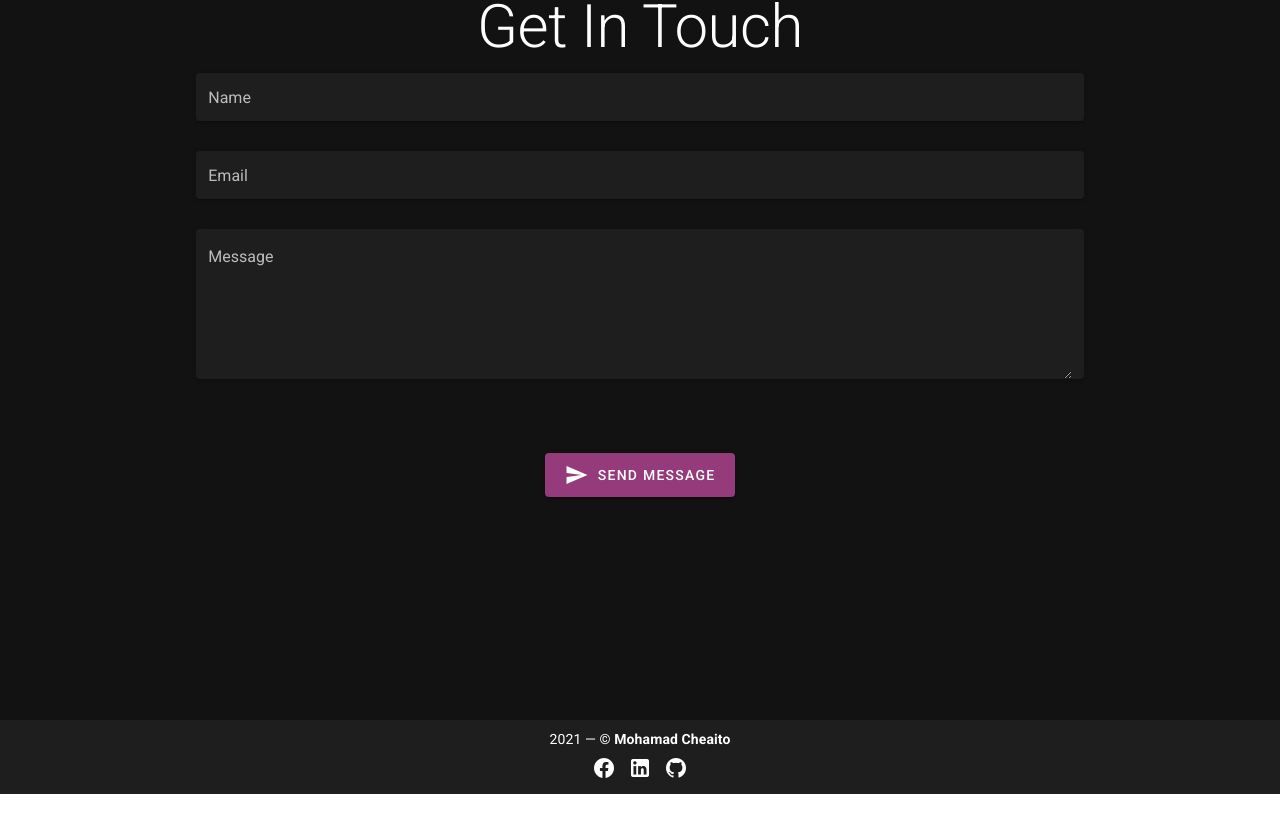
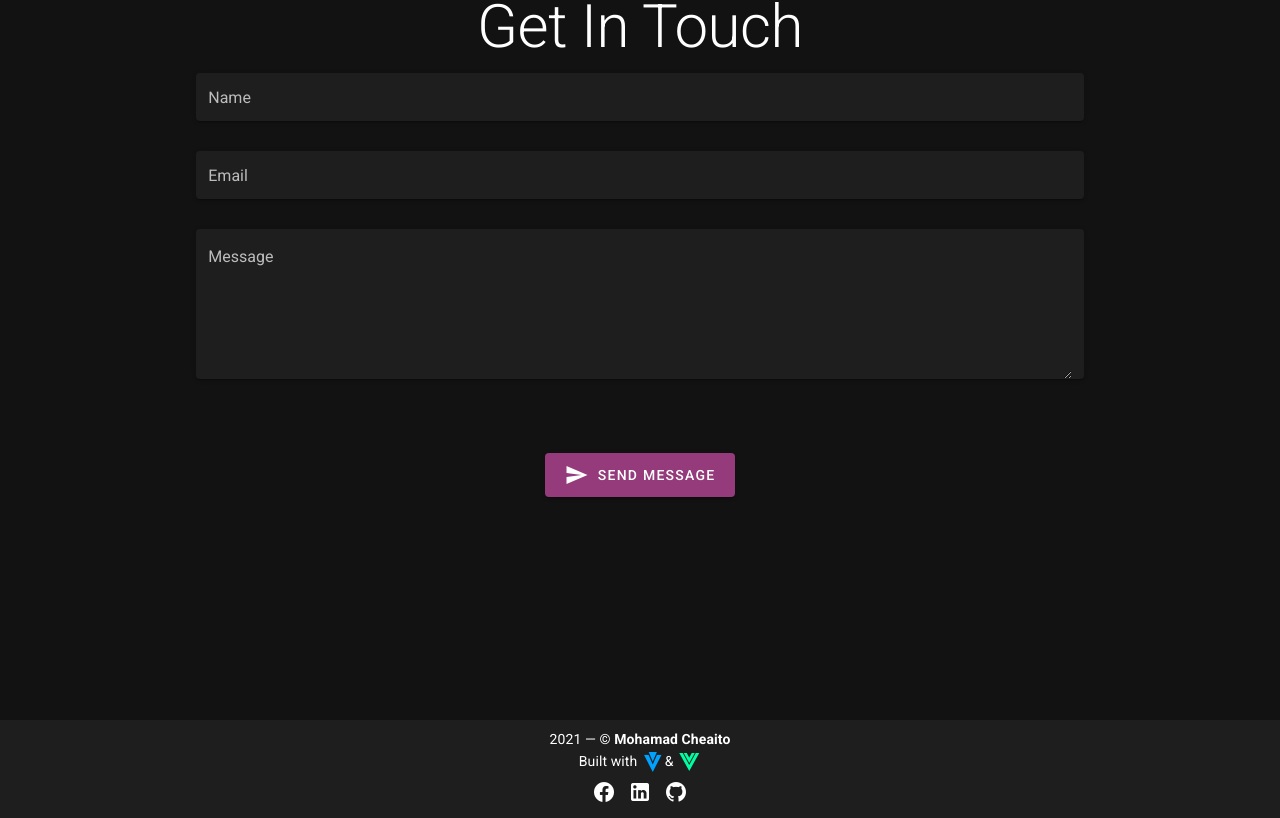
Before and after one commit to MuhamadCheaito/personal-portfolio-v1, a Vue app: page / in a window 1280 px wide. Shown: the part 3395-4213 px from the top of the page. Before the commit the page ends 4189 px from the top, so only its background shows below. Built offline with nearby package versions, Linux system fonts and the light colour scheme; some icons are missing.

Commit message:
add more content to footer

```diff
--- a/src/components/Footer.vue
+++ b/src/components/Footer.vue
@@ -12,6 +12,7 @@
       <v-card-text class="py-2 white--text text-center">
         {{ new Date().getFullYear() }} — &copy; <strong>Mohamad Cheaito</strong>
         <v-spacer></v-spacer>
+               <div>Built with <v-icon light color="#00a2ff">mdi-vuetify</v-icon>&amp; <v-icon light color="#00ffa2">mdi-vuejs</v-icon></div>
         <v-btn
           v-for="icon in icons"
           :key="icon"
```
Also changed, not shown: src/assets/projects/lab-alhadi.png.
